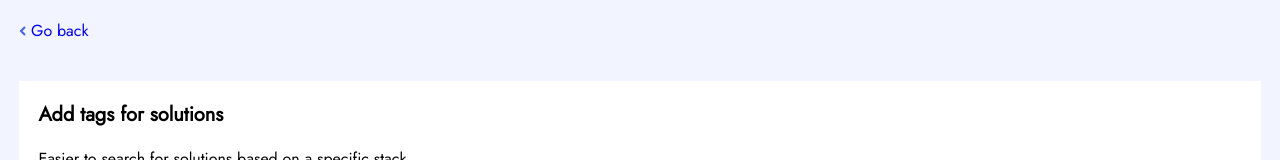
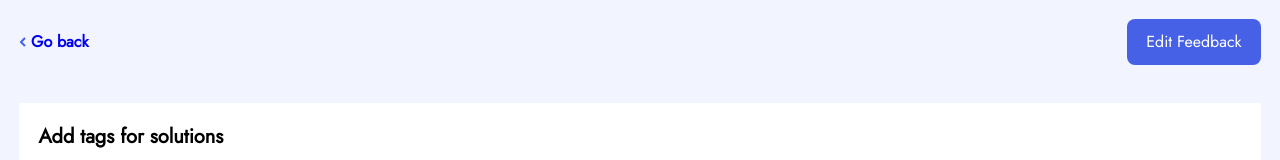
Before and after one commit to sammyodiagbe/product_feedback_app, a React (Create React App) app: page /feedback/1 in a window 1280 px wide. Shown: the top 160 px of the page. Built offline with nearby package versions, Linux system fonts and the light colour scheme.

Commit message:
working on links

```diff
--- a/src/components/goBack.js
+++ b/src/components/goBack.js
@@ -10,7 +10,9 @@ const GoBack = ({ url, addFeedBackLink }) => {
       </Link>
 
       {addFeedBackLink && (
-        <Link className="add-feedback" to={"/edit-feedback/"} />
+        <Link className="pf-add-feedback" to={"/edit-feedback/"}>
+          Edit Feedback
+        </Link>
       )}
     </div>
   );
--- a/src/styles/_mixins.scss
+++ b/src/styles/_mixins.scss
@@ -1,9 +1,9 @@
 @import './variables';
 
-@mixin add-feedback-button {
+@mixin add-feedback-button($background-color) {
     display: inline-block;
     padding: .7em $padding;
-    background-color: $call_to_action_mobile;
+    background-color: $background-color;
     color: $white;
     border-radius: 8px;
 }
--- a/src/styles/index.css
+++ b/src/styles/index.css
@@ -23,6 +23,14 @@ a {
   text-decoration: none;
 }
 
+div.product-app-container a.pf-add-feedback {
+  display: inline-block;
+  padding: 0.7em 1.2em;
+  background-color: #4661e6;
+  color: #ffffff;
+  border-radius: 8px;
+}
+
 div.product-app-container div.pf-go-back {
   padding: 1.2em;
   display: -webkit-box;
@@ -34,6 +42,10 @@ div.product-app-container div.pf-go-back {
   -webkit-box-pack: justify;
       -ms-flex-pack: justify;
           justify-content: space-between;
+}
+
+div.product-app-container div.pf-go-back a.pf-go-back-link {
+  font-weight: bold;
 }
 
 div.product-app-container nav.pf-navigation {
@@ -228,7 +240,7 @@ div.product-app-container main.pf-main-container div.pf-vertical-list div.pf-no-
 div.product-app-container main.pf-main-container div.pf-vertical-list div.pf-no-feedback a {
   display: inline-block;
   padding: 0.7em 1.2em;
-  background-color: #AD1FEA;
+  background-color: #C75AF6;
   color: #ffffff;
   border-radius: 8px;
 }
--- a/src/styles/index.scss
+++ b/src/styles/index.scss
@@ -4,7 +4,9 @@
 $space_between_elem: .9em;
 
 div.product-app-container {
-
+    a.pf-add-feedback {
+        @include add-feedback-button($bluish_marlin);
+    }
 
 
     div.pf-go-back {
@@ -12,6 +14,9 @@ div.product-app-container {
         display: flex;
         align-items: center;
         justify-content: space-between;
+        a.pf-go-back-link {
+            font-weight: bold;
+        }
     }
     // nmobile-navigation
      nav.pf-navigation {
@@ -161,7 +166,7 @@ div.product-app-container {
                     margin-bottom: $padding;
                 }
                 a {
-                    @include add-feedback-button;
+                    @include add-feedback-button($call_to_action_purple);
                 }
             }
         }
```
Also changed, not shown: 1 other file (tests, documents, lock files or other folders).
